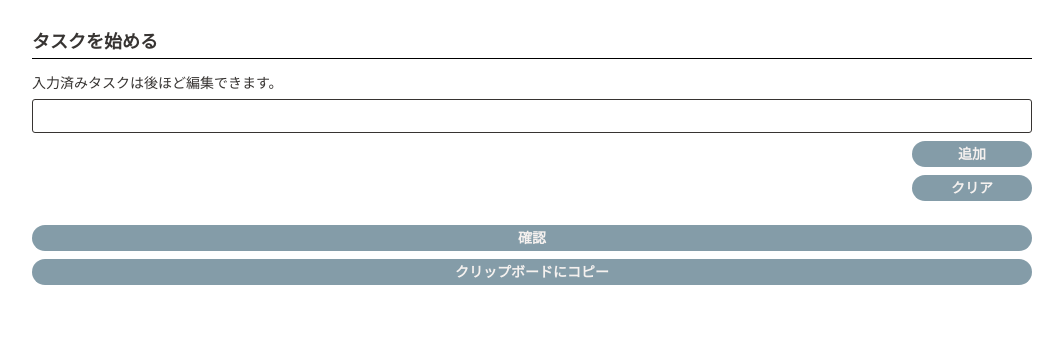
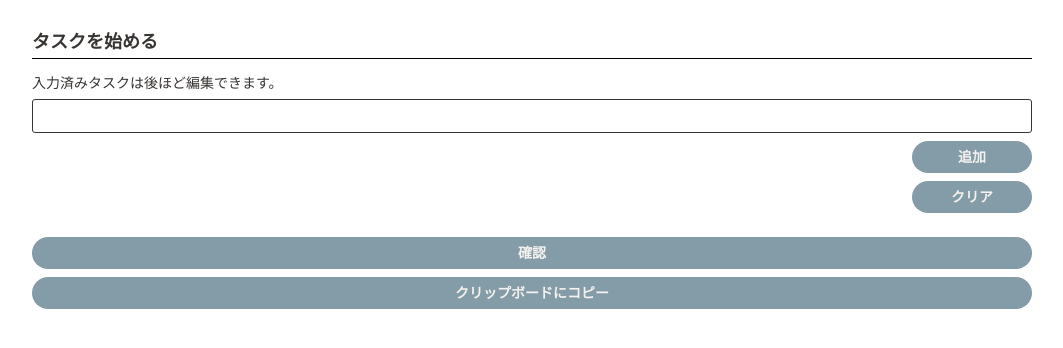
Before and after one commit to t-ogawa-s/nippo, a Vue app: page / in a window 1280 px wide. Shown: the top 348 px of the page, without its empty margins (108-1171 px from the left). Built offline with nearby package versions, Linux system fonts and the light colour scheme.

Commit message:
[add] ボタンやテキストのCSS

```diff
--- a/src/App.vue
+++ b/src/App.vue
@@ -196,9 +196,9 @@ p {
     border: 0;
     background: $accentColor;
     color: $mainColor;
-    border-radius: 15px;
+    border-radius: 16px;
     width: 120px;
-    padding: 5px;
+    padding: 8px;
     font-size: $fontM;
     font-weight: bold;
     margin-left: auto;
@@ -273,9 +273,9 @@ p {
     border: 0;
     background: $accentColor;
     color: $mainColor;
-    border-radius: 15px;
+    border-radius: 16px;
     width: 100%;
-    padding: 5px;
+    padding: 8px;
     font-size: $fontM;
     font-weight: bold;
     margin-left: auto;
@@ -288,9 +288,9 @@ p {
   border: 0;
   background: $accentColor;
   color: $mainColor;
-  border-radius: 15px;
+  border-radius: 16px;
   width: 120px;
-  padding: 5px;
+  padding: 8px;
   font-size: $fontM;
   font-weight: bold;
   margin-left: auto;
--- a/src/preview.vue
+++ b/src/preview.vue
@@ -2,14 +2,16 @@
   <div class="preview">
     <h2 class="heading">投稿用テキスト</h2>
     <div class="textContainer">
-      #今日やったこと<br>
+      #今日やったこと
+      <br />
       <span v-for="taskItem in taskModels.list" :key="taskItem.id">
-        - {{ taskItem.name }} {{ taskItem.countedTime.roundedHour }}<br>
+        - {{ taskItem.name }} {{ taskItem.countedTime.roundedHour }}
+        <br />
       </span>
     </div>
     <div class="buttons">
       <button class="buttons__back" @click="onClickClose">戻る</button>
-      <button class="button__copy">クリップボードにコピー</button>
+      <button class="buttons__copy">クリップボードに<br>コピー</button>
     </div>
   </div>
 </template>
@@ -49,5 +51,28 @@ export default {
 }
 .textContainer {
   text-align: left;
+  font-size: $fontM;
+}
+.heading {
+  font-size: $fontL;
+}
+.buttons {
+  margin-top: $marginL;
+  display: flex;
+  &__back,
+  &__copy {
+    display: block;
+    margin-top: $marginS;
+    border: 0;
+    background: $accentColor;
+    color: $mainColor;
+    border-radius: 21px;
+    width: calc(50% - 10px);
+    padding: 5px;
+    font-size: $fontM;
+    font-weight: bold;
+    margin-left: auto;
+    cursor: pointer;
+  }
 }
 </style>
```
